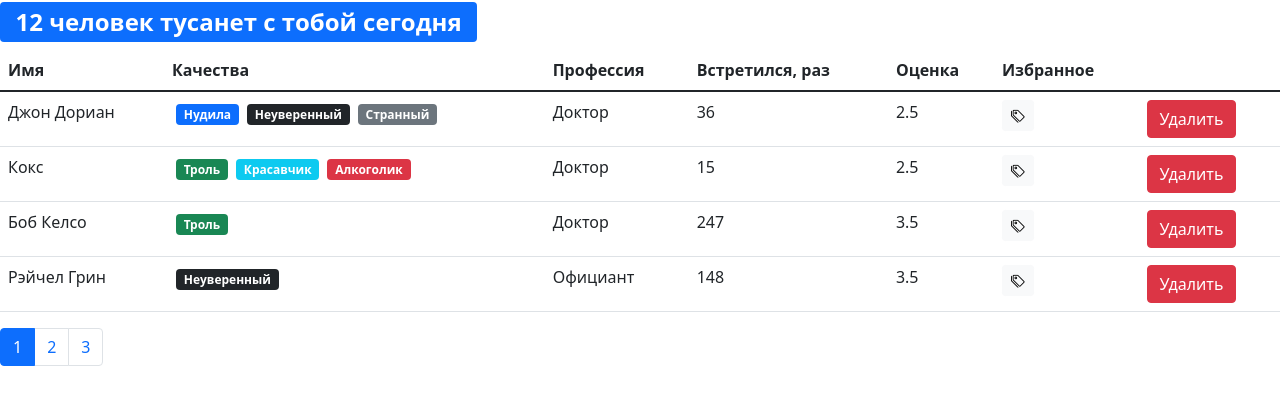
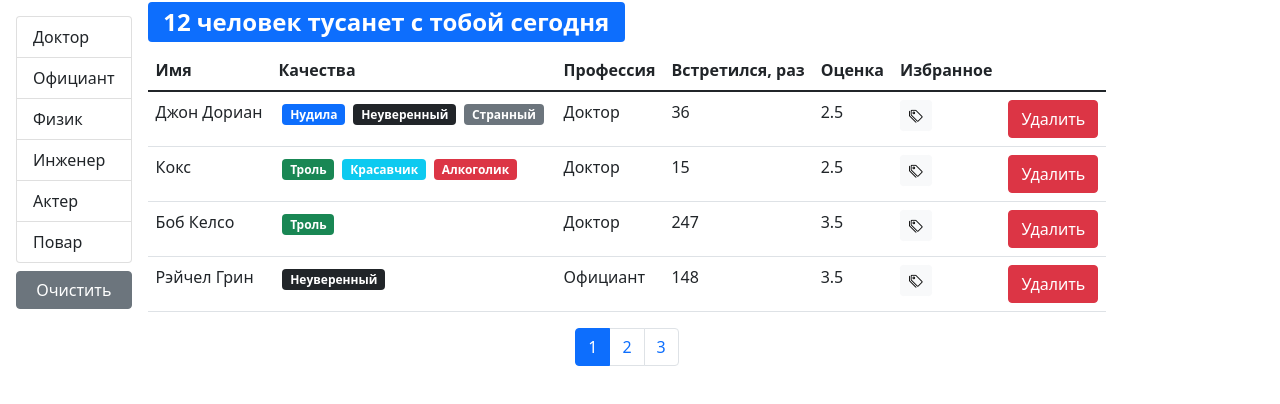
Before and after one commit to AliBaibutov/fast-company, a React (Create React App) app: page / in a window 1280 px wide. Shown: the top 404 px of the page. Built offline with nearby package versions, Linux system fonts and the light colour scheme.

Commit message:
реализация фильтрации за преподом

```diff
--- /dev/null
+++ b/src/app/api/fake.api/professions.api.js
@@ -0,0 +1,19 @@
+export const professions = {
+    doctor: { _id: "67rdca3eeb7f6fgeed471818", name: "Доктор" },
+    waiter: { _id: "67rdca3eeb7f6fgeed471820", name: "Официант" },
+    physics: { _id: "67rdca3eeb7f6fgeed471814", name: "Физик" },
+    engineer: { _id: "67rdca3eeb7f6fgeed471822", name: "Инженер" },
+    actor: { _id: "67rdca3eeb7f6fgeed471824", name: "Актер" },
+    cook: { _id: "67rdca3eeb7f6fgeed471829", name: "Повар" }
+};
+
+const fetchAll = () =>
+    new Promise((resolve) => {
+        window.setTimeout(function () {
+            resolve(professions);
+        }, 2000);
+    });
+
+export default {
+    fetchAll
+};
--- a/src/app/api/fake.api/user.api.js
+++ b/src/app/api/fake.api/user.api.js
@@ -1,11 +1,5 @@
-const professions = {
-    doctor: { _id: "67rdca3eeb7f6fgeed471818", name: "Доктор" },
-    waiter: { _id: "67rdca3eeb7f6fgeed471820", name: "Официант" },
-    physics: { _id: "67rdca3eeb7f6fgeed471814", name: "Физик" },
-    engineer: { _id: "67rdca3eeb7f6fgeed471822", name: "Инженер" },
-    actor: { _id: "67rdca3eeb7f6fgeed471824", name: "Актер" },
-    cook: { _id: "67rdca3eeb7f6fgeed471829", name: "Повар" }
-};
+import { professions } from "./professions.api";
+
 const qualities = {
     tedious: {
         _id: "67rdca3eeb7f6fgeed471198",
--- a/src/app/api/index.js
+++ b/src/app/api/index.js
@@ -1,6 +1,8 @@
 import * as users from "./fake.api/user.api";
+import professions from "./fake.api/professions.api";
 const API = {
-    users
+    users,
+    professions
 };
 
 export default API;
--- /dev/null
+++ b/src/app/components/groupList.jsx
@@ -0,0 +1,41 @@
+import React from "react";
+import PropTypes from "prop-types";
+
+const GroupList = ({
+    items,
+    valueProperty,
+    contentProperty,
+    onItemSelect,
+    selectedItem
+}) => {
+    return (
+        <ul className="list-group">
+            {Object.keys(items).map((item) => (
+                <li
+                    className={
+                        "list-group-item" +
+                        (items[item] === selectedItem ? " active" : "")
+                    }
+                    key={items[item][valueProperty]}
+                    onClick={() => onItemSelect(items[item])}
+                    role="button"
+                >
+                    {items[item][contentProperty]}
+                </li>
+            ))}
+        </ul>
+    );
+};
+GroupList.defaultProps = {
+    valueProperty: "_id",
+    contentProperty: "name"
+};
+GroupList.propTypes = {
+    items: PropTypes.object.isRequired,
+    valueProperty: PropTypes.string.isRequired,
+    contentProperty: PropTypes.string.isRequired,
+    onItemSelect: PropTypes.func,
+    selectedItem: PropTypes.object
+};
+
+export default GroupList;
--- a/src/app/components/users.jsx
+++ b/src/app/components/users.jsx
@@ -1,21 +1,57 @@
-import React, { useState } from "react";
+import React, { useState, useEffect } from "react";
 import { paginate } from "../utils/paginate";
 import Pagination from "./pagination";
 import SearchStatus from "./searchStatus";
 import User from "./user";
+import api from "../api";
 import PropTypes from "prop-types";
+import GroupList from "./groupList";
 
 const Users = ({ users, onDelete, onBookmark }) => {
-    const count = users.length;
     const pageSize = 4;
     const [currentPage, setCurrentPage] = useState(1);
+    const [professions, setProfession] = useState();
+    const [selectedProf, setSelectedProf] = useState();
+    useEffect(() => {
+        api.professions.fetchAll().then((data) => setProfession(data));
+    }, []);
+    useEffect(() => {
+        setCurrentPage(1);
+    }, [selectedProf]);
+
     const handlePageChange = (pageIndex) => {
         setCurrentPage(pageIndex);
     };
 
-    const userCrop = paginate(users, currentPage, pageSize);
+    const handleProfessionSelect = (item) => {
+        setSelectedProf(item);
+    };
+    const filteredUsers = selectedProf
+        ? users.filter((user) => user.profession === selectedProf)
+        : users;
+    const count = filteredUsers.length;
+    const userCrop = paginate(filteredUsers, currentPage, pageSize);
+    const clearFilter = () => {
+        setSelectedProf();
+    };
     return (
-        <>
+        <div className="d-flex">
+            {professions && (
+                <div className="d-flex flex-column flex-shrink-0 p-3">
+                    <GroupList
+                        selectedItem={selectedProf}
+                        items={professions}
+                        onItemSelect={handleProfessionSelect}
+                    />
+                    <button
+                        className="btn btn-secondary mt-2"
+                        onClick={clearFilter}
+                    >
+                        Очистить
+                    </button>
+                </div>
+            )}
+            <div className="d-flex flex-column">
                 <SearchStatus length={count} />
                 {count > 0 && (
                     <table className="table">
@@ -42,14 +78,16 @@
                         </tbody>
                     </table>
                 )}
-
+                <div className="d-flex justify-content-center">
                     <Pagination
                         itemsCount={count}
                         pageSize={pageSize}
                         currentPage={currentPage}
                         onPageChange={handlePageChange}
                     />
-        </>
+                </div>
+            </div>
+        </div>
     );
 };
 
```
Also changed, not shown: .eslintrc.js. Lines whose indentation alone changed are shown as unchanged.
